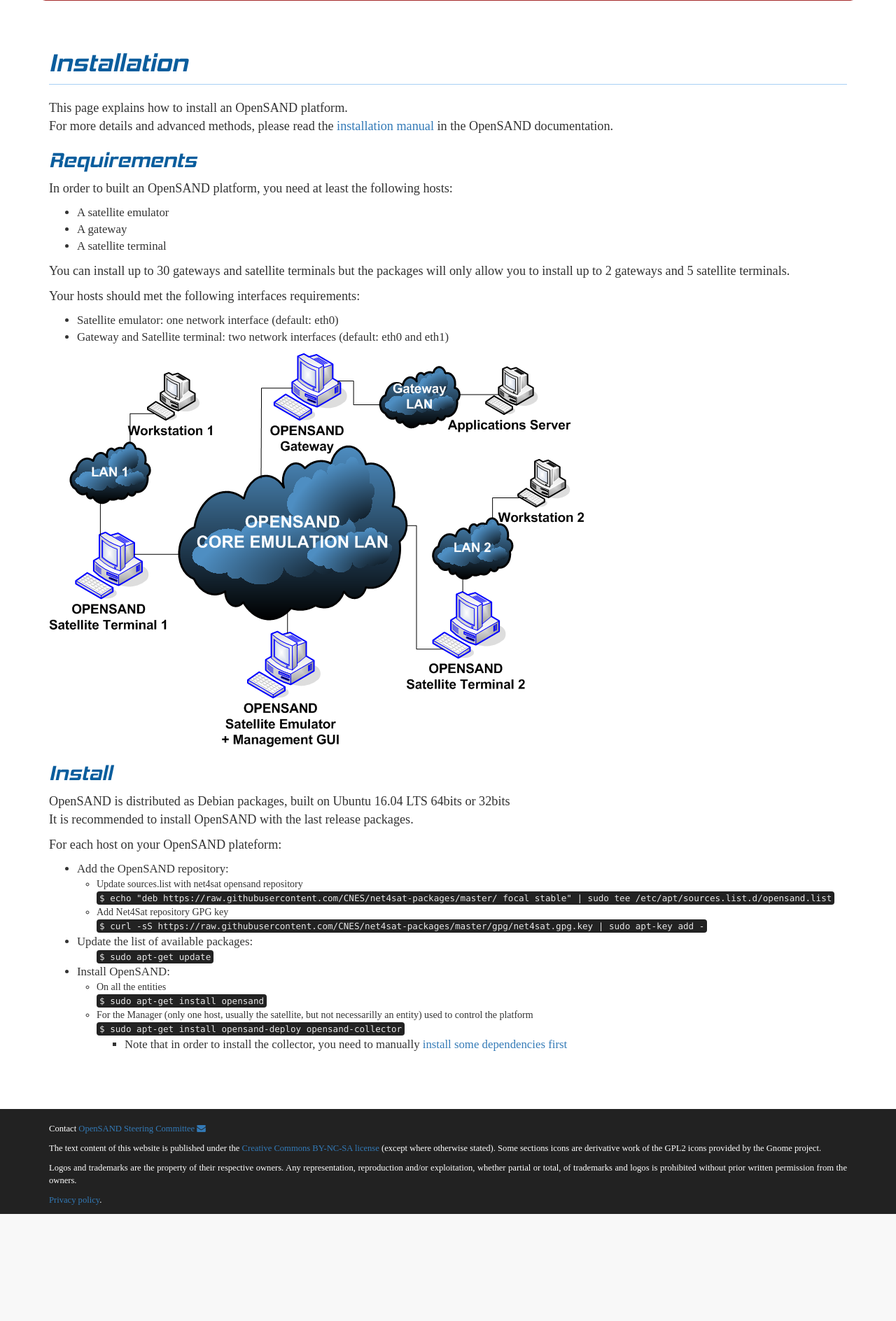
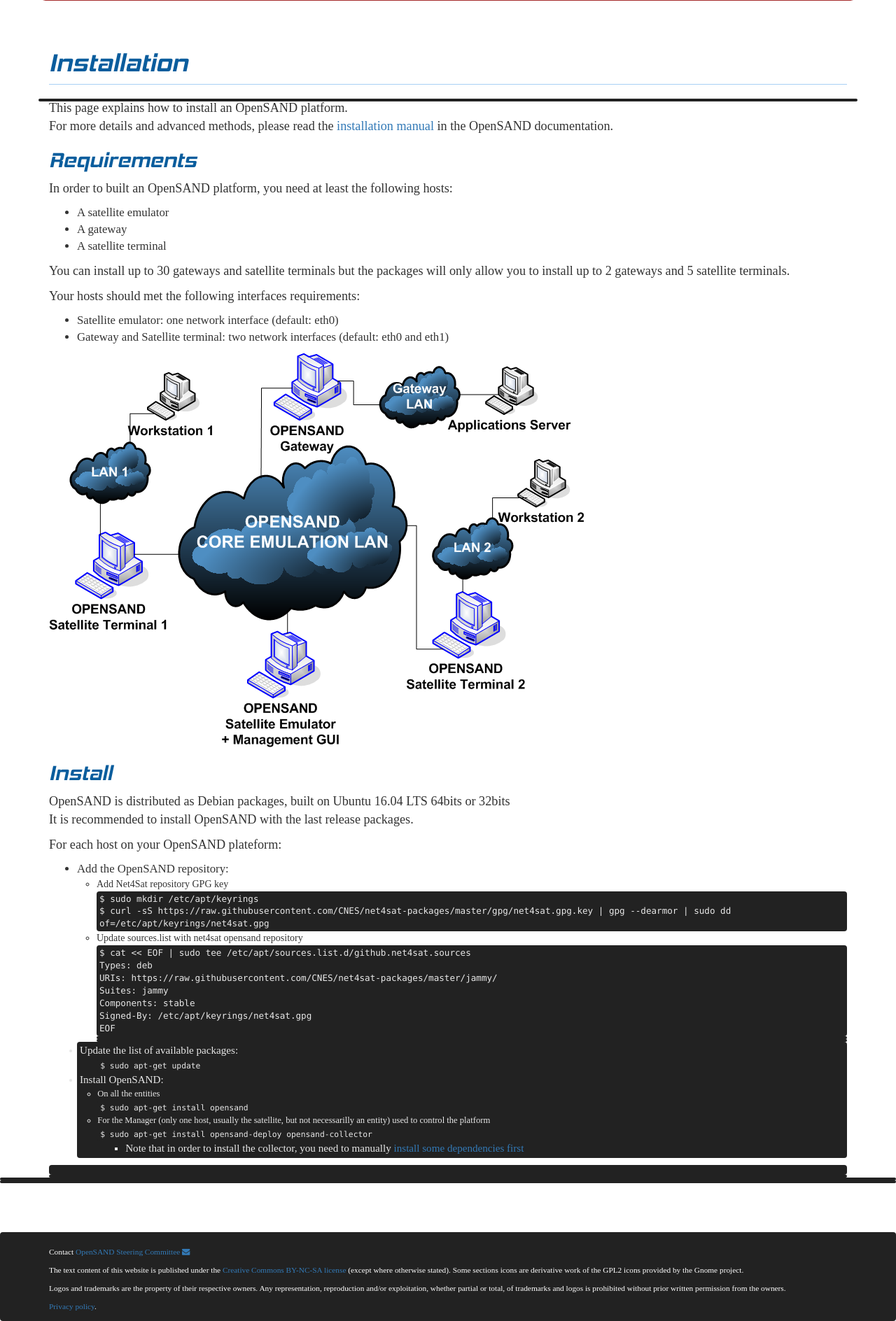
Before and after one commit to CNES/opensand, a PHP site: page /get.html in a window 1280 px wide. Shown: the part 214-2102 px from the top of the page at 70% size. Before the commit the page ends 1949 px from the top, so only its background shows below. Run offline with PHP 8.4, Linux system fonts and the light colour scheme; some libraries are stand-ins or nearby versions; some web fonts are replaced.

Commit message:
Update install instructions

```diff
--- a/css/opensand.css
+++ b/css/opensand.css
@@ -303,6 +303,8 @@ p {
 .shell {
 	background-color: #222222;
 	color: #e8e8e8;
+  display: block;
+  text-align: start;
 }
 
 .well {
--- a/get.html
+++ b/get.html
@@ -188,17 +188,23 @@
               <li>Add the OpenSAND repository:</li>
               <ul style="padding-left: 2em;">
                 <div class="shell-div">
+                  <li> Add Net4Sat repository GPG key
+                      <br>
+                      <code class="shell">
+                        $ sudo mkdir /etc/apt/keyrings <br />
+                        $ curl -sS https://raw.githubusercontent.com/CNES/net4sat-packages/master/gpg/net4sat.gpg.key | gpg --dearmor | sudo dd of=/etc/apt/keyrings/net4sat.gpg
+                      </code>
+                  </li>
                   <li> Update sources.list with net4sat opensand repository
                     <br>
                     <code class="shell">
-                    $ echo "deb https://raw.githubusercontent.com/CNES/net4sat-packages/master/ focal stable"
-                    | sudo tee /etc/apt/sources.list.d/opensand.list</code>
-                  </li>
-                  <li> Add Net4Sat repository GPG key
-                      <br>
-                      <code class="shell">
-                      $ curl -sS https://raw.githubusercontent.com/CNES/net4sat-packages/master/gpg/net4sat.gpg.key | sudo apt-key add -
-                      </code>
+                      $ cat &lt;&lt; EOF | sudo tee /etc/apt/sources.list.d/github.net4sat.sources <br />
+                      Types: deb <br />
+                      URIs: https://raw.githubusercontent.com/CNES/net4sat-packages/master/jammy/ <br />
+                      Suites: jammy <br />
+                      Components: stable <br />
+                      Signed-By: /etc/apt/keyrings/net4sat.gpg <br />
+                      EOF
                   </li>
                 </div>
               </ul>
```
